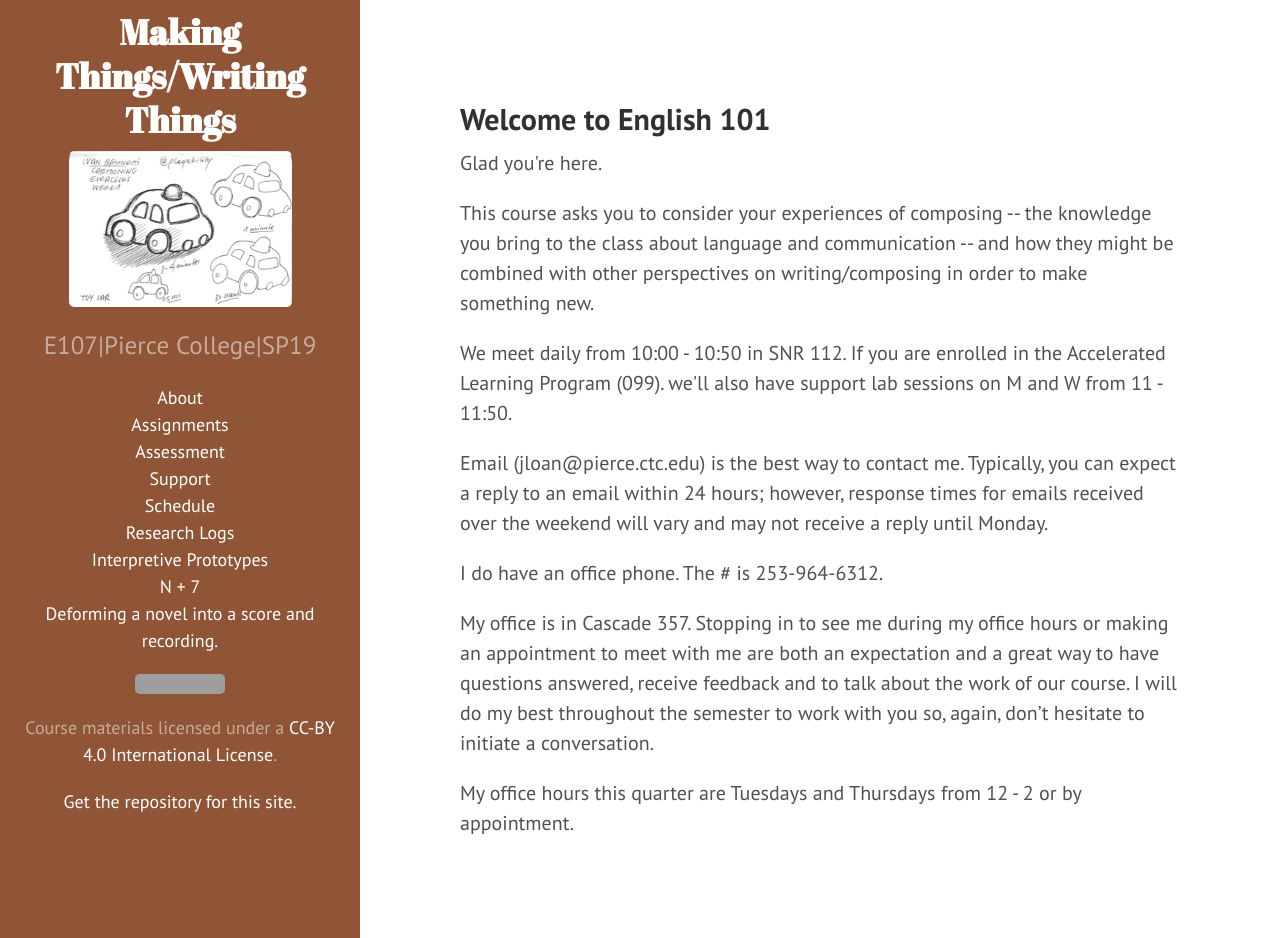
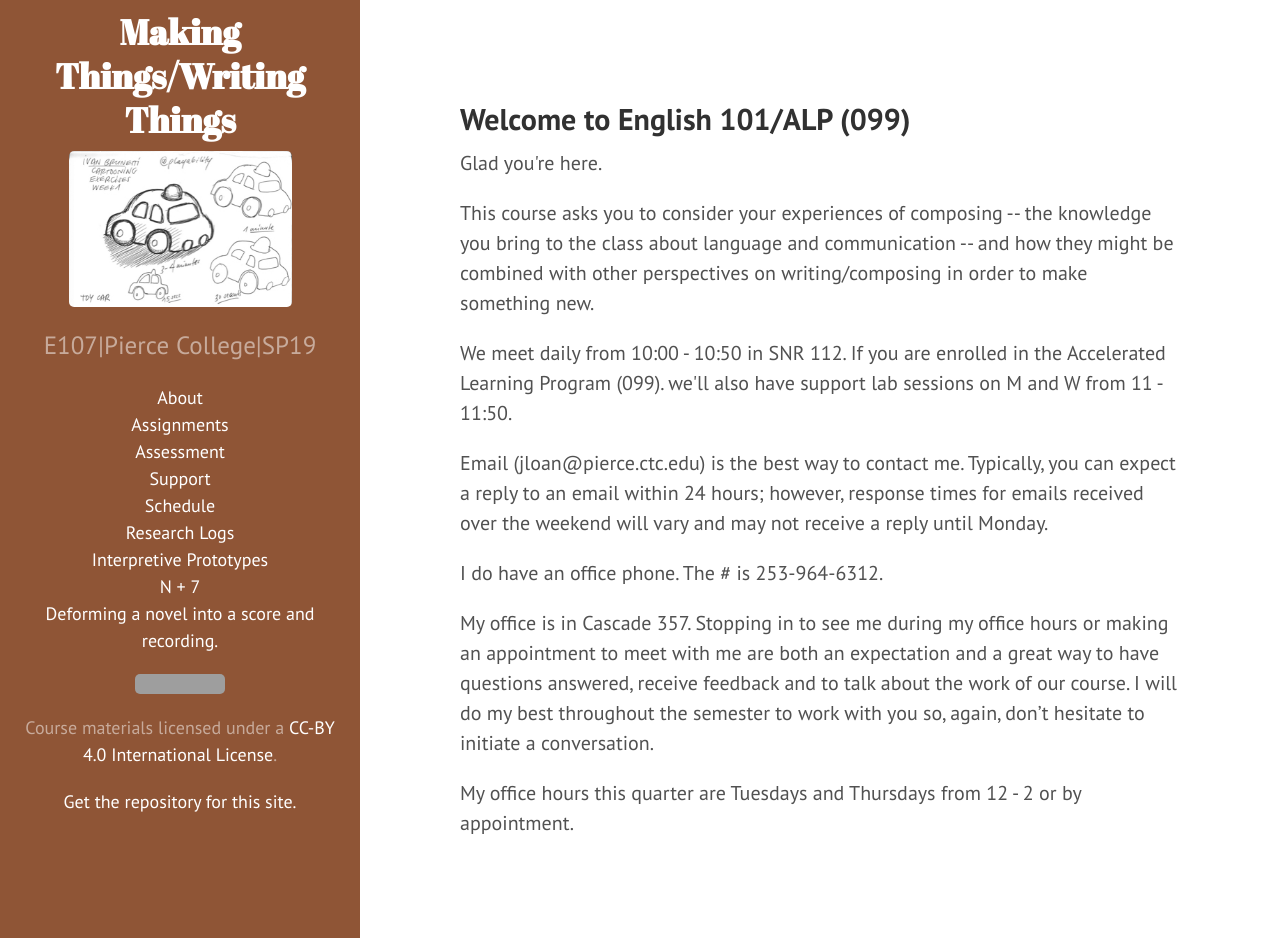
Before and after one commit to jloan/e101v1, a Jekyll site: the page built from index.html, in a window 1280 px wide and 938 px high. Built offline with Jekyll 4.4.1, drawn with Linux system fonts in a browser that asks for light colours; the list of posts is cut into pages by our own code; grey boxes are pictures that could not be loaded.

Commit message:
Update index.html

```diff
--- a/index.html
+++ b/index.html
@@ -2,7 +2,7 @@
 layout: default
 ---
 
-      <h2>Welcome to English 101</h2>
+      <h2>Welcome to English 101/ALP (099)</h2>
 
 <p>Glad you're here.</p>
 
```
